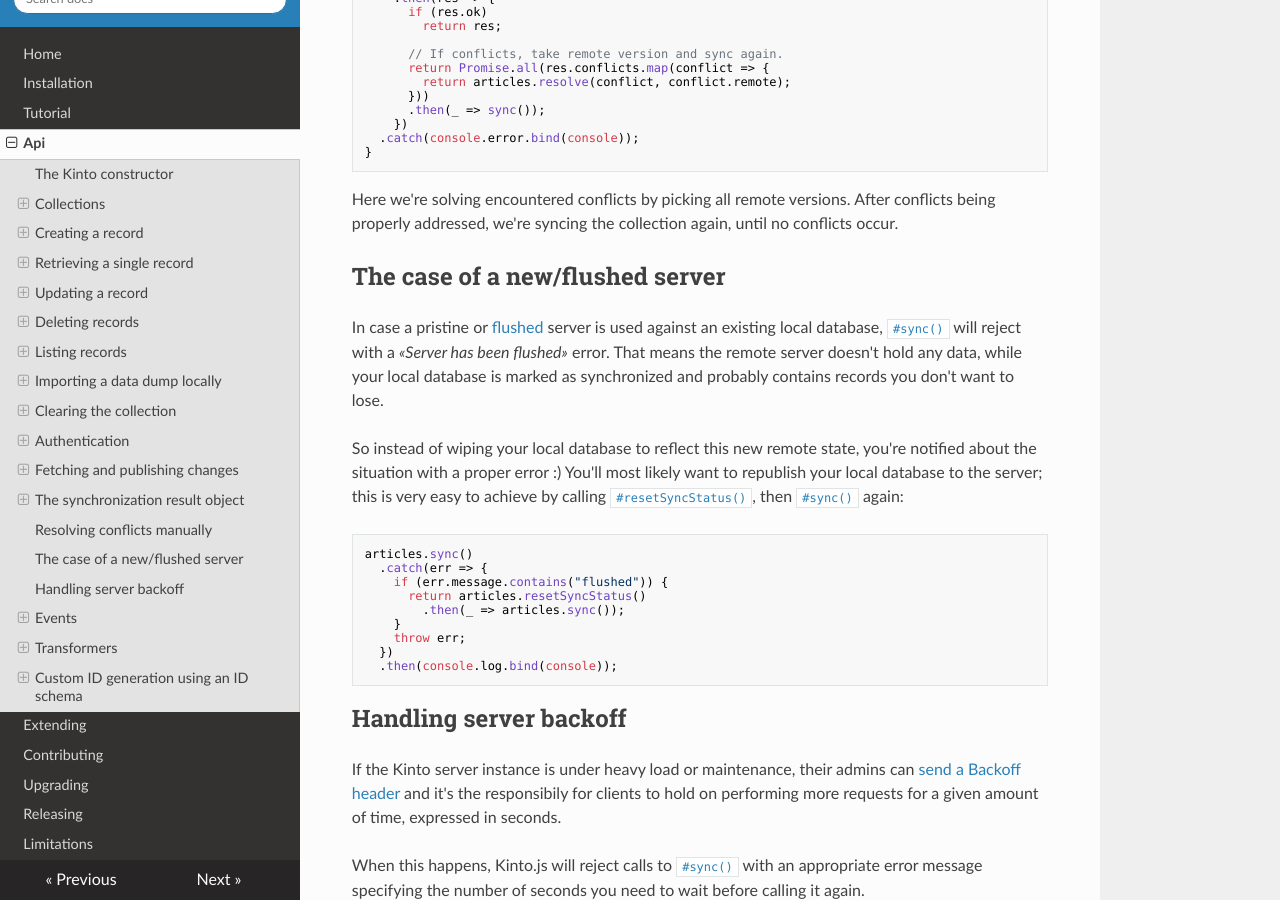
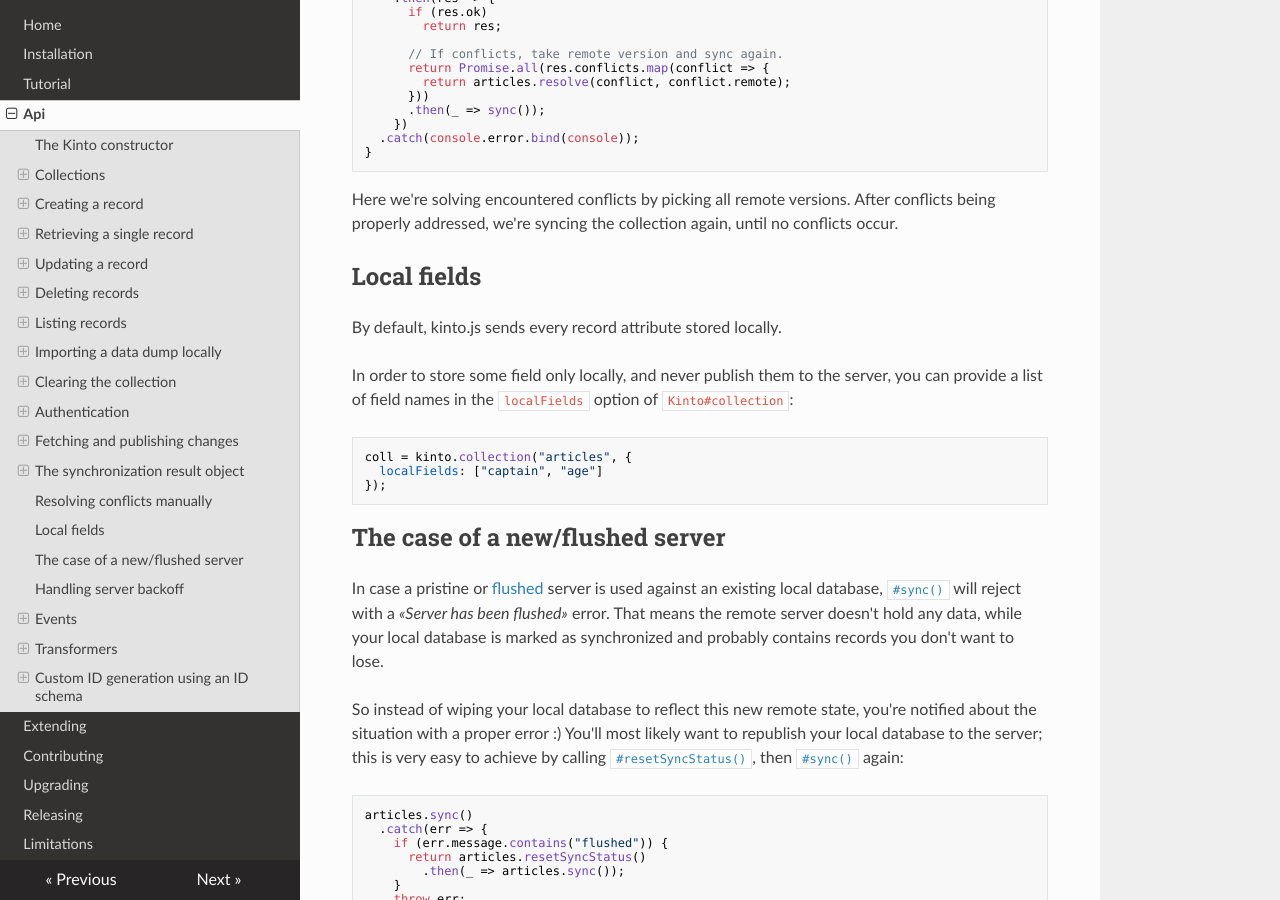
Before and after one commit to Kinto/kinto.js, an MkDocs documentation site: the page built from docs/api.md, in a window 1280 px wide and 900 px high, scrolled down 11203 px. Built offline with MkDocs 1.6.1, drawn with Linux system fonts in a browser that asks for light colours; nearby versions of some CDN libraries; old or Windows-style settings are respelled for this version of MkDocs.

Commit message:
Add documentation

````diff
--- a/docs/api.md
+++ b/docs/api.md
@@ -500,6 +500,19 @@ function sync() {
 
 Here we're solving encountered conflicts by picking all remote versions. After conflicts being properly addressed, we're syncing the collection again, until no conflicts occur.
 
+## Local fields
+
+By default, kinto.js sends every record attribute stored locally.
+
+In order to store some field only locally, and never publish them to the server,
+you can provide a list of field names in the `localFields` option of `Kinto#collection`:
+
+```js
+coll = kinto.collection("articles", {
+  localFields: ["captain", "age"]
+});
+```
+
 ## The case of a new/flushed server
 
 In case a pristine or [flushed](http://kinto.readthedocs.io/en/latest/configuration/settings.html?highlight=flush#activating-the-flush-endpoint) server is used against an existing local database, [`#sync()`](https://doc.esdoc.org/github.com/Kinto/kinto.js/class/src/collection.js~Collection.html#instance-method-sync) will reject with a *«Server has been flushed»* error. That means the remote server doesn't hold any data, while your local database is marked as synchronized and probably contains records you don't want to lose.
````
